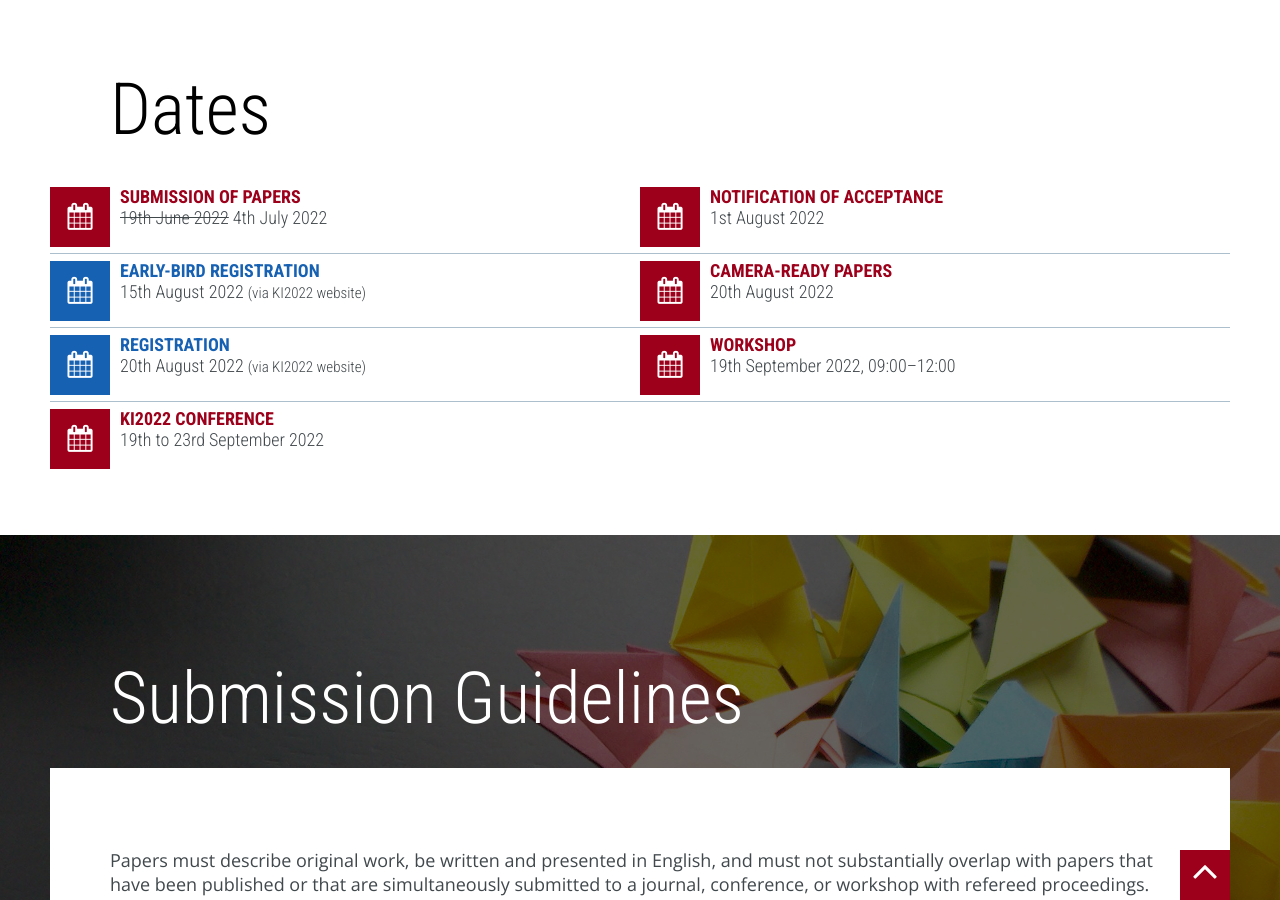
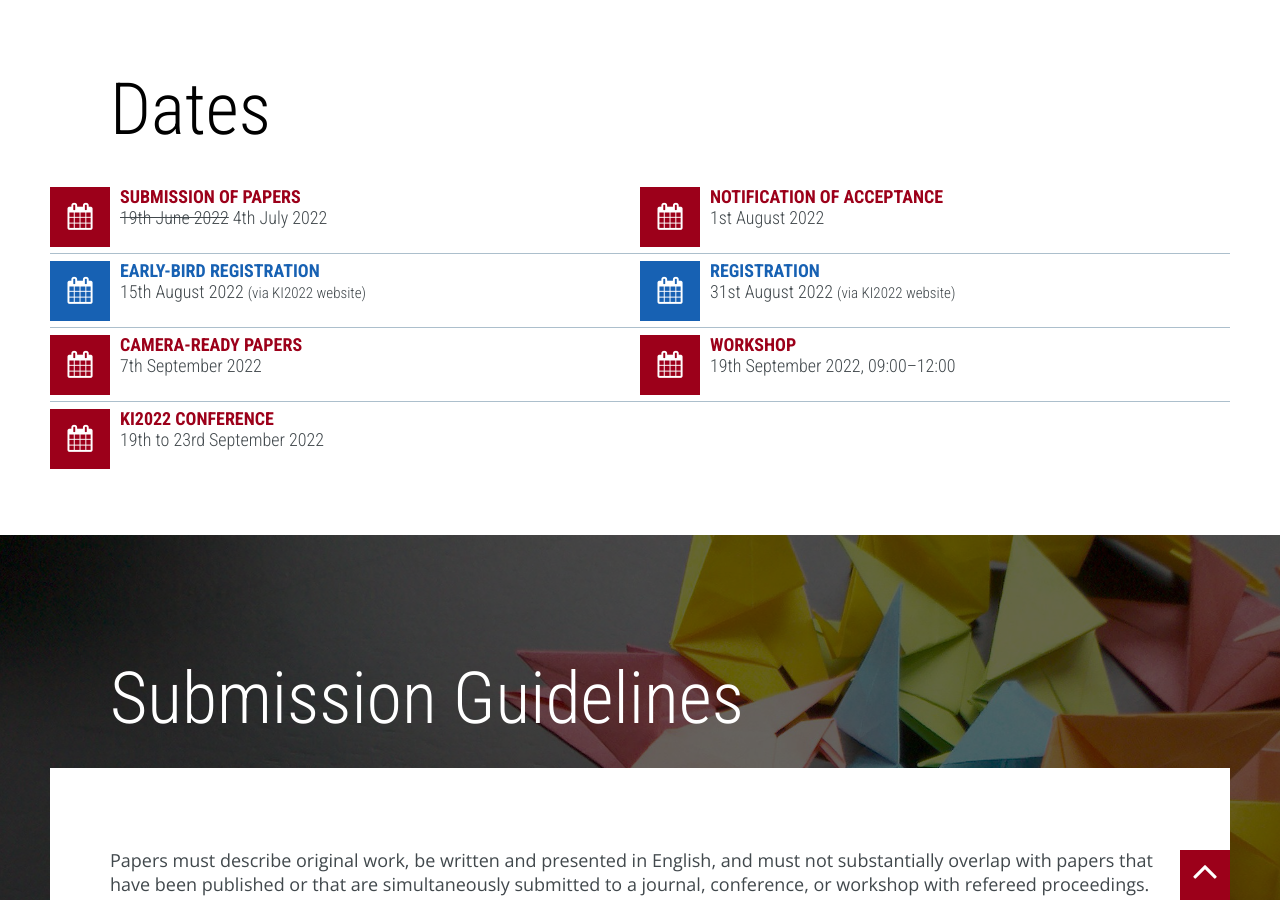
Before and after one commit to DFKI/wlp2022.dfki.de, a Jekyll site: the page built from index.html, in a window 1280 px wide and 900 px high, scrolled down 2046 px. Built offline with Jekyll 4.4.1, drawn with Linux system fonts in a browser that asks for light colours; nearby versions of some CDN libraries; library files that are not in the unit come from our copies.

Commit message:
Extend deadline for camera-ready versions

```diff
--- a/index.html
+++ b/index.html
@@ -244,20 +244,6 @@ permalink: /
           </div>
         </div>
       </a>
-
-      <div class="info-box">
-        <div class="icon-holder">
-          <i class="fa fa-calendar"></i>
-        </div>
-
-        <div>
-          <p><strong>Camera-ready Papers</strong></p>
-          <p><span>20th August 2022</span></p>
-        </div>
-      </div>
-    </div>
-
-    <div class="date-row">
       <a href="https://ki2022.gi.de/" target="_blank">
         <div class="info-box main-event">
           <div class="icon-holder">
@@ -267,11 +253,24 @@ permalink: /
           <div>
             <p><strong>Registration</strong></p>
             <p>
-              <span>20th August 2022 <small>(via KI2022 website)</small></span>
+              <span>31st August 2022 <small>(via KI2022 website)</small></span>
             </p>
           </div>
         </div>
       </a>
+    </div>
+
+    <div class="date-row">
+      <div class="info-box">
+        <div class="icon-holder">
+          <i class="fa fa-calendar"></i>
+        </div>
+
+        <div>
+          <p><strong>Camera-ready Papers</strong></p>
+          <p><span>7th September 2022</span></p>
+        </div>
+      </div>
 
       <div class="info-box">
         <div class="icon-holder">
```
